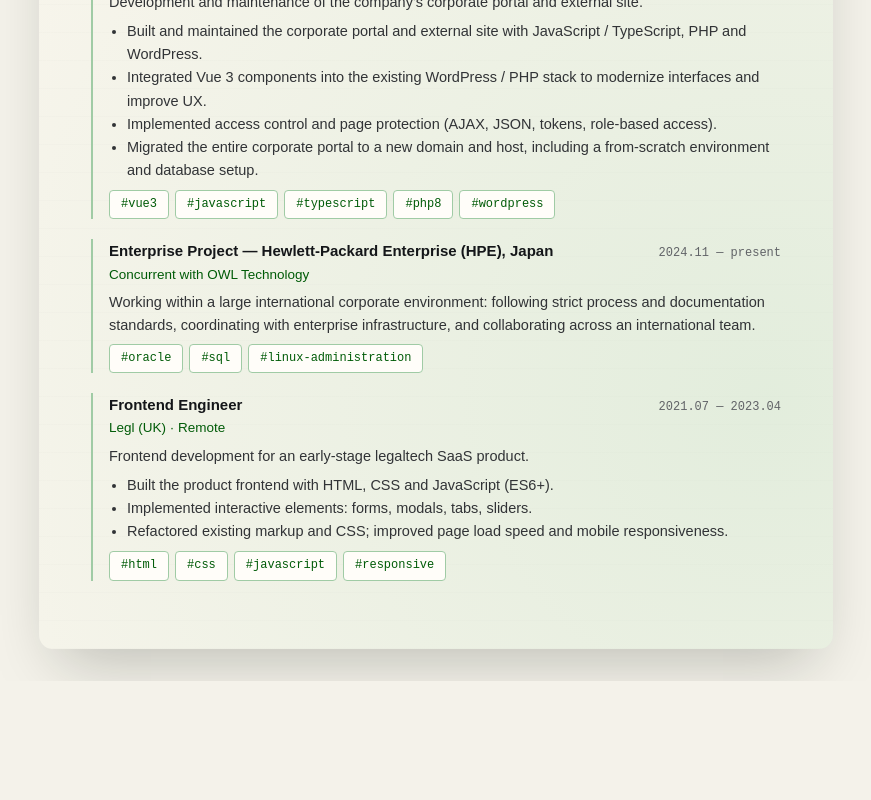
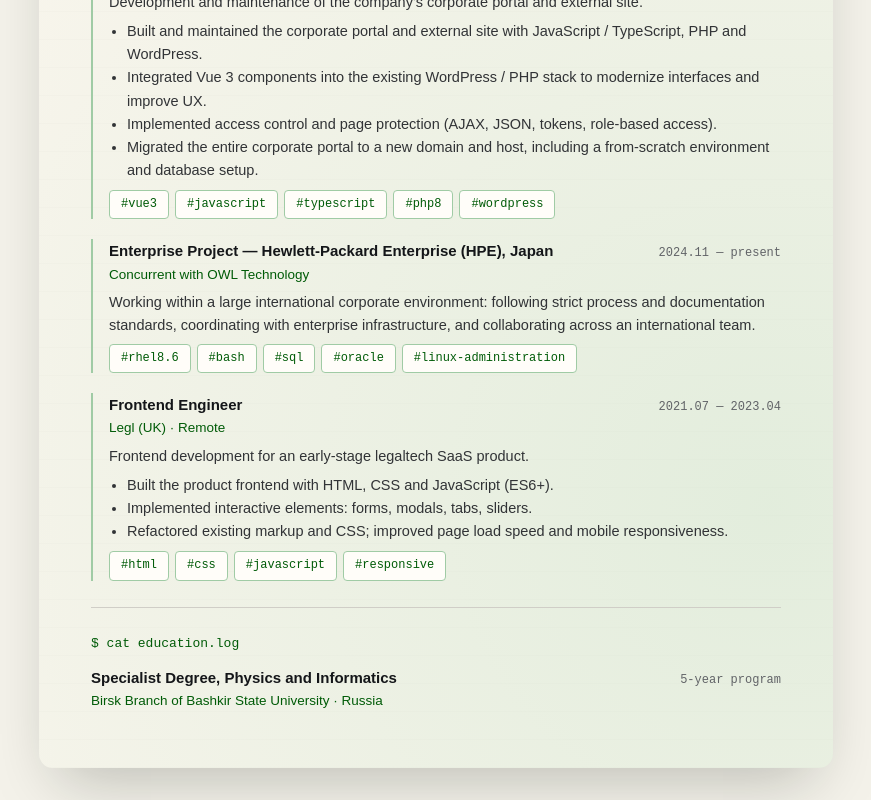
Before and after one commit to GrayMurakami/website-resume, a Nuxt app: page / in a window 1280 px wide. Shown: the part 1450-2250 px from the top of the page, without its empty margins (204-1075 px from the left). Before the commit the page ends 2131 px from the top, so only its background shows below. Built offline with nearby package versions, Linux system fonts and the light colour scheme.

Commit message:
feat: ResumeEducation.vue added; in app inject

```diff
--- a/app/app.vue
+++ b/app/app.vue
@@ -27,6 +27,8 @@ import ResumeProjects from './components/resume/ResumeProjects.vue';
     <ResumeProjects />
       <div class="rule"></div>
     <ResumeExperience />
+      <div class="rule"></div>
+    <ResumeEducation />
   </div>
 </template>
 
--- /dev/null
+++ b/app/components/resume/ResumeEducation.vue
@@ -0,0 +1,48 @@
+
+<template>
+  <div class="section-label">
+    $ cat education.log
+  </div>
+  <div class="edu-item">
+    <div>
+      <div class="edu-title">
+        Specialist Degree, Physics and Informatics
+      </div>
+      <div class="edu-org">
+        Birsk Branch of Bashkir State University · Russia
+      </div>
+    </div>
+    <div class="edu-date">
+      5-year program
+    </div>
+  </div>
+</template>
+
+<style scoped>
+.edu-item {
+  display: flex;
+  justify-content: space-between;
+  align-items: baseline;
+  gap: 12px;
+  flex-wrap: wrap;
+  margin-bottom: 8px;
+}
+
+.edu-title {
+  font-weight: 600;
+  font-size: 15px;
+  color: var(--text-strong);
+}
+
+.edu-org {
+  color: var(--accent-strong);
+  font-size: 13.5px;
+}
+
+.edu-date {
+  font-family: var(--mono);
+  font-size: 12px;
+  color: var(--text-muted);
+  white-space: nowrap;
+}
+</style>
--- a/app/components/resume/ResumeExperience.vue
+++ b/app/components/resume/ResumeExperience.vue
@@ -69,10 +69,16 @@
     </p>
     <div class="tag-row">
       <span class="tag">
-        #oracle
+        #rhel8.6
+      </span>
+      <span class="tag">
+        #bash
       </span>
       <span class="tag">
         #sql
+      </span>
+      <span class="tag">
+        #oracle
       </span>
       <span class="tag">
         #linux-administration
```
